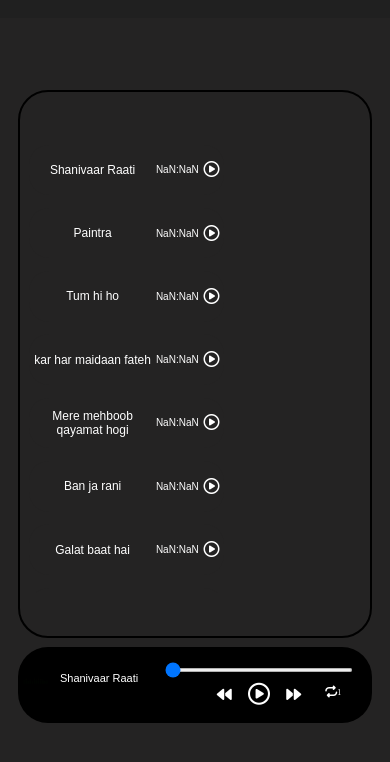
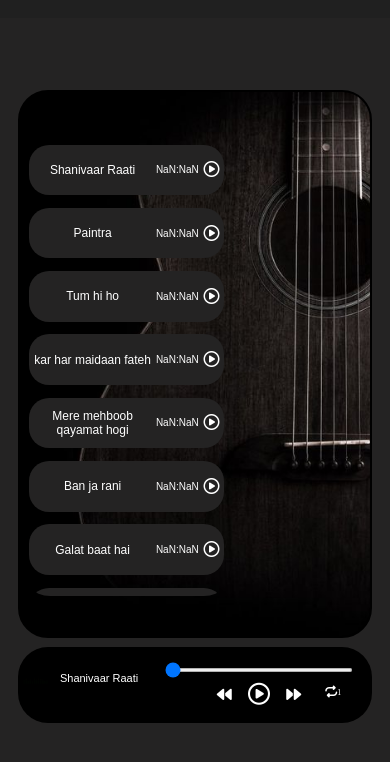
Before and after one commit to Amankushwaha1415/Music_Player, a plain HTML site: page index.html in a window 390 px wide. Shown: the part 58-820 px from the top of the page. Drawn offline with Linux system fonts and the light colour scheme.

Commit message:
Update musicPlayerCss.css

```diff
--- a/musicPlayerCss.css
+++ b/musicPlayerCss.css
@@ -127,7 +127,7 @@
     height: 70vh;
     border: 2px solid;
     border-radius: 30px;
-    background-image: url(staticFiles/m7.jpg);
+    background-image: url(m7.jpg);
     background-repeat: no-repeat;
     background-size: cover;
     opacity: 1;
@@ -413,7 +413,7 @@ i{
     height: 65vh;
     border: 2px solid;
     border-radius: 30px;
-    background-image: url(staticFiles/m7.jpg);
+    background-image: url(m7.jpg);
     background-repeat: no-repeat;
     background-size: cover;
     opacity: 1;
@@ -698,7 +698,7 @@ i{
     height: 70vh;
     /* border: 2px solid; */
     border-radius: 30px;
-    background-image: url(staticFiles/m6.jpg);
+    background-image: url(m6.jpg);
     background-repeat: no-repeat;
     background-size: cover;
     opacity: 1;
@@ -1007,7 +1007,7 @@ i{
     height: 62vh;
     /* border: 2px solid; */
     border-radius: 30px;
-    background-image: url(staticFiles/m6.jpg);
+    background-image: url(m6.jpg);
     background-repeat: no-repeat;
     background-size: cover;
     opacity: 1;
@@ -1318,7 +1318,7 @@ i{
     height: 65vh;
     /* border: 2px solid; */
     border-radius: 30px;
-    background-image: url(staticFiles/m6.jpg);
+    background-image: url(m6.jpg);
     background-repeat: no-repeat;
     background-size: cover;
     opacity: 1;
```
